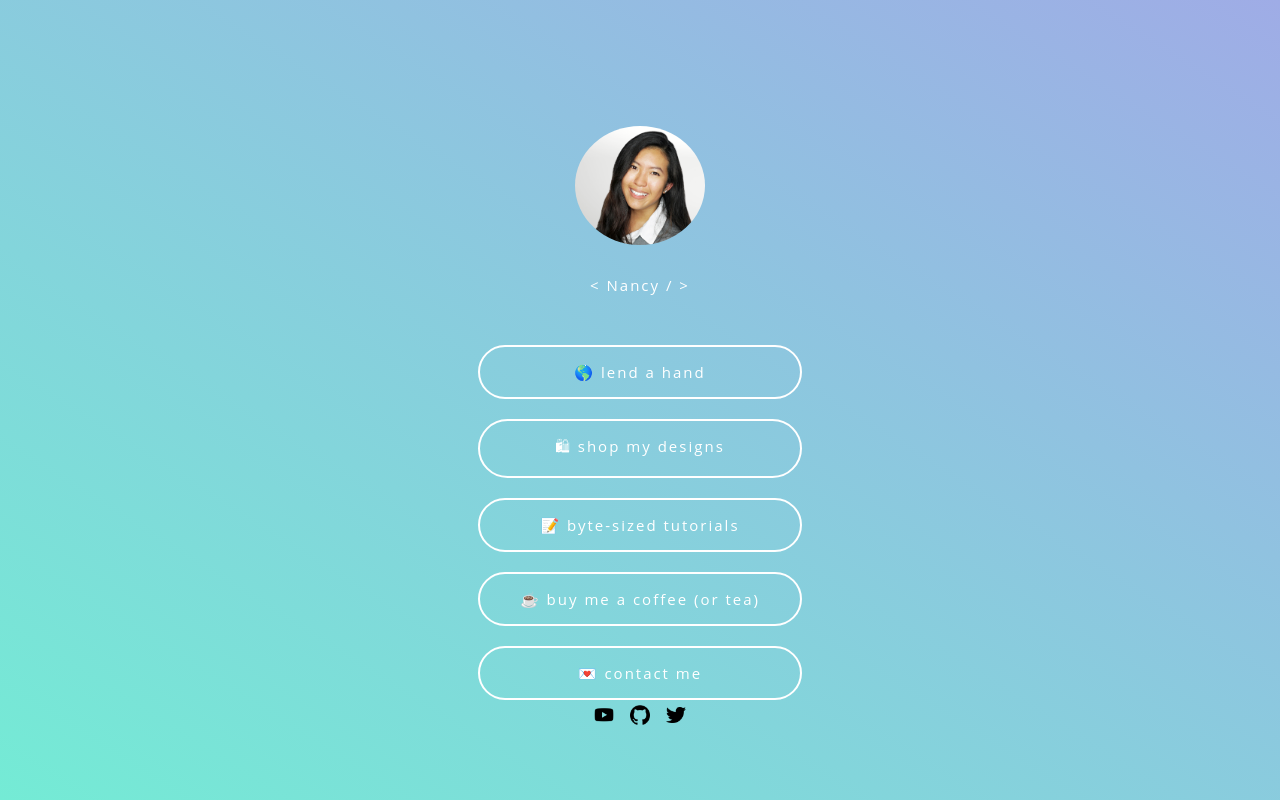
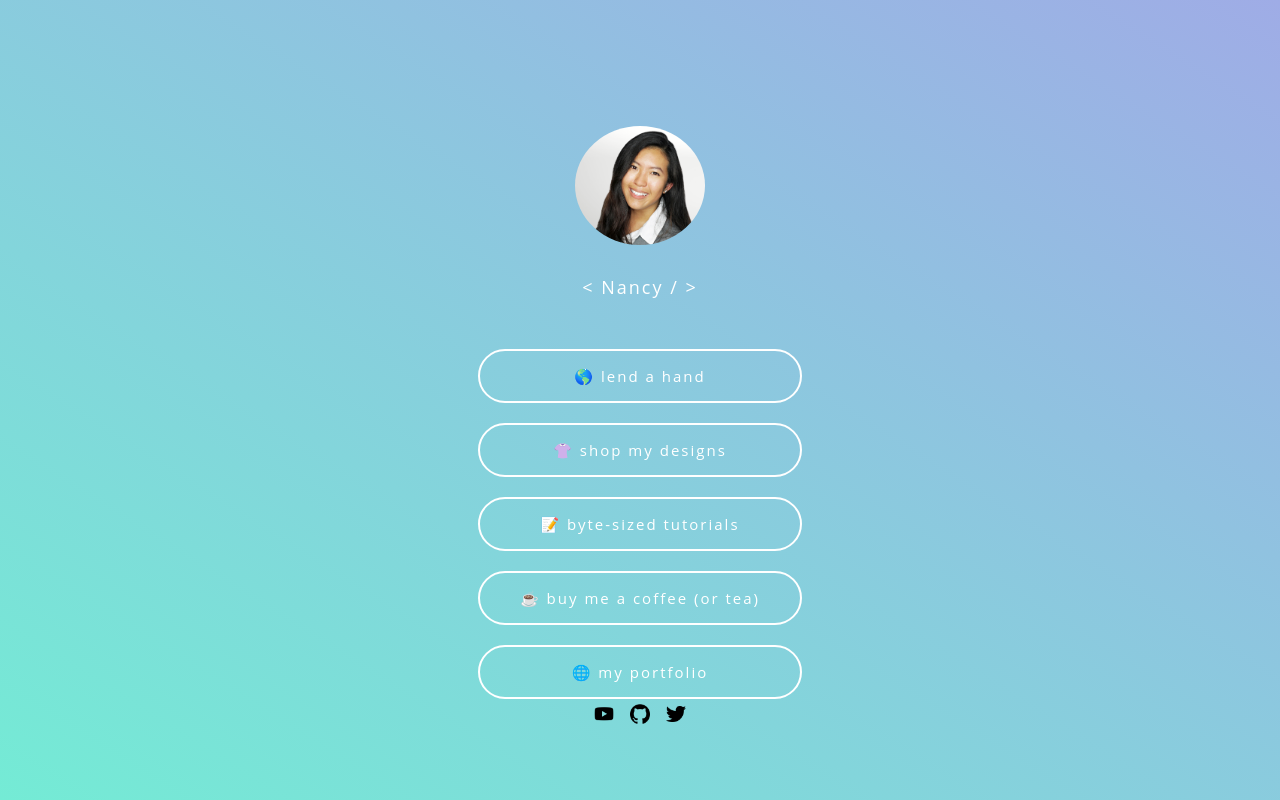
Before and after one commit to nancykwantify/nancykwantify.github.io, a plain HTML site: page index.html in a window 1280 px wide. Drawn offline with Linux system fonts and the light colour scheme.

Commit message:
changed buttons

```diff
--- a/index.html
+++ b/index.html
@@ -34,12 +34,12 @@
 
     <!-- Links-->
     <a href="https://helpwithcovid.com" id="hover" class="links">🌎 lend a hand</a>
-    <a href="https://www.redbubble.com/people/nancykwantify/explore?asc=u&page=1&sortOrder=recent" id="hover" class="links">🛍 shop my designs </a>
+    <a href="https://www.redbubble.com/people/nancykwantify/explore?asc=u&page=1&sortOrder=recent" id="hover" class="links">👚 shop my designs </a>
     <a href="https://nancykwantify.medium.com/" id="hover" class="links">📝 byte-sized tutorials</a>
     <a href="https://www.buymeacoffee.com/nancykwan" id="hover" class="links"
       >☕️ buy me a coffee (or tea)</a
     >
-    <a href="mailto:nancykwantify@gmail.com" id="hover" class="links">💌 contact me</a>
+    <a href="https://nancykwan.dev/" id="hover" class="links">🌐 my portfolio</a>
 
     <div class="icon-list">
       <a
--- a/style.css
+++ b/style.css
@@ -33,6 +33,7 @@ background-image: linear-gradient(32deg, #74EBD5 0%, #9FACE6 100%);
 
 .profile-name {
       text-align: center;
+      font-size: larger;
       padding: 30px;
   }
 
```
